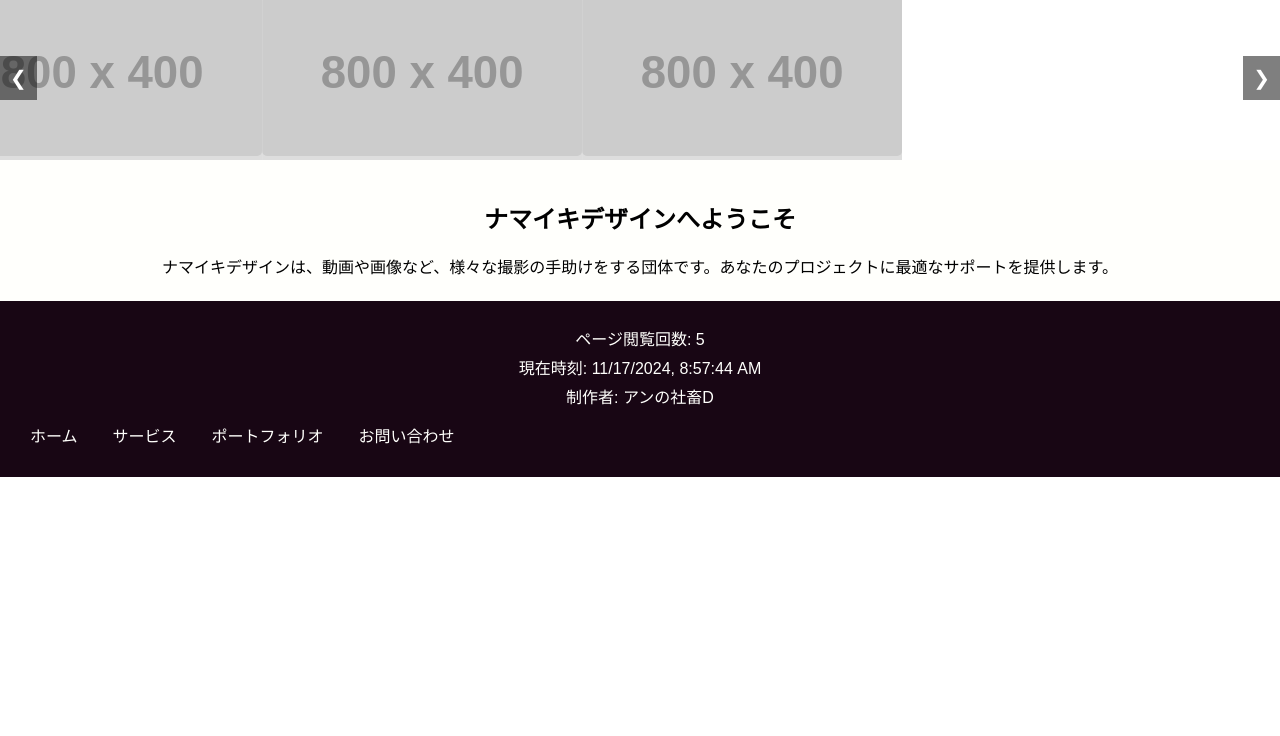
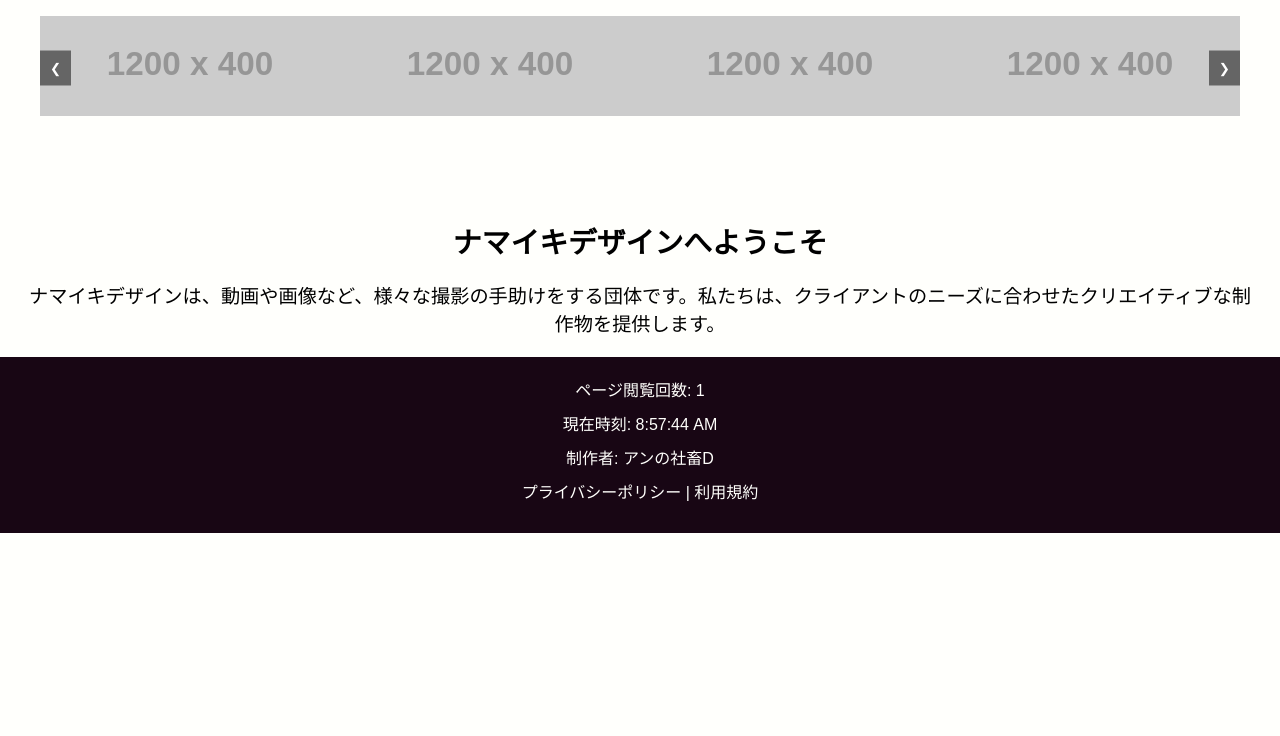
Before and after one commit to ATARO-QQQ/An-syachiku-portrait-home-test-jety-alpha-1, a plain HTML site: page index.html in a window 1280 px wide. Shown: the part 64-800 px from the top of the page. Drawn offline with Linux system fonts and the light colour scheme; placeholder pictures from the web are drawn by us.

Commit message:
Update index.html

```diff
--- a/index.html
+++ b/index.html
@@ -5,133 +5,120 @@
   <meta name="viewport" content="width=device-width, initial-scale=1.0">
   <title>ナマイキデザイン</title>
   <style>
-    /* 共通のスタイル */
-    body, html {
+    /* 全体のリセット */
+    * {
       margin: 0;
       padding: 0;
-      font-family: Arial, sans-serif;
       box-sizing: border-box;
     }
 
-    h1, p {
-      margin: 0;
-      padding: 0;
-    }
-
-    a {
-      text-decoration: none;
+    body {
+      font-family: Arial, sans-serif;
+      background-color: #fffffc;
     }
 
     /* ヘッダー */
     header {
       background-color: #180614;
       color: #fffffc;
-      padding: 10px 20px;
       position: fixed;
       top: 0;
-      width: 100%;
-      z-index: 1000;
+      left: 0;
+      right: 0;
+      padding: 10px 20px;
       display: flex;
       justify-content: space-between;
       align-items: center;
+      z-index: 1000;
     }
 
-    header h1 {
-      font-size: 20px;
-      font-weight: normal;
+    header .logo {
+      font-size: 1.5em;
     }
 
-    nav {
+    header nav {
       display: flex;
-      gap: 15px;
+      gap: 20px;
     }
 
-    nav a {
+    header nav a {
       color: #fffffc;
+      text-decoration: none;
       padding: 10px;
-      font-size: 16px;
       transition: background-color 0.3s, color 0.3s;
     }
 
-    nav a:hover {
+    header nav a:hover {
       background-color: #83ccd2;
       color: #180614;
     }
 
+    /* メニュートグル */
     .menu-toggle {
       display: none;
+      background-color: #fffffc;
+      border: none;
+      padding: 10px;
       cursor: pointer;
-      font-size: 30px;
     }
 
     /* クルーセル */
-    .carousel {
+    .carousel-container {
       position: relative;
-      max-width: 100%;
-      margin-top: 60px; /* ヘッダーの高さ分 */
-      display: flex;
-      justify-content: center;
+      width: 100%;
+      max-width: 1200px;
+      margin: 80px auto;
       overflow: hidden;
     }
 
-    .carousel-wrapper {
+    .carousel {
       display: flex;
       transition: transform 0.5s ease;
     }
 
-    .carousel-item {
-      min-width: 100%;
-      height: auto;
-      background-color: #ddd;
-      display: flex;
-      justify-content: center;
-      align-items: center;
-      text-align: center;
+    .carousel img {
+      width: 100%;
+      object-fit: cover;
     }
 
-    .carousel img {
+    .carousel a {
+      display: block;
       width: 100%;
-      height: auto;
-      border-radius: 5px;
     }
 
-    .carousel-controls {
+    .carousel-control {
       position: absolute;
       top: 50%;
-      width: 100%;
-      display: flex;
-      justify-content: space-between;
       transform: translateY(-50%);
+      background-color: rgba(0, 0, 0, 0.5);
+      color: white;
+      border: none;
+      padding: 10px;
+      cursor: pointer;
+      z-index: 10;
     }
 
-    .carousel-controls button {
-      background-color: rgba(0, 0, 0, 0.5);
-      color: #fff;
-      border: none;
-      padding: 10px;
-      font-size: 20px;
-      cursor: pointer;
+    .carousel-control.left {
+      left: 0;
     }
 
-    .carousel-controls button:hover {
-      background-color: rgba(0, 0, 0, 0.8);
+    .carousel-control.right {
+      right: 0;
     }
 
     /* 本文 */
     .content {
-      background-color: #fffffc;
       padding: 20px;
       text-align: center;
     }
 
     .content h2 {
-      font-size: 24px;
+      font-size: 1.8em;
       margin-bottom: 20px;
     }
 
     .content p {
-      font-size: 16px;
-      line-height: 1.6;
+      font-size: 1.2em;
     }
 
     /* フッター */
@@ -143,74 +130,87 @@
     }
 
     footer p {
-      margin: 5px 0;
+      margin-bottom: 10px;
     }
 
-    /* メディアクエリ */
-    /* スマホ、フィーチャーフォン */
-    @media (max-width: 480px) {
-      nav {
+    footer a {
+      color: #fffffc;
+      text-decoration: none;
+    }
+
+    footer a:hover {
+      color: #83ccd2;
+    }
+
+    /* レスポンシブデザイン */
+    @media (max-width: 1200px) {
+      .carousel img {
+        width: 75%;
+      }
+    }
+
+    @media (max-width: 768px) {
+      header nav {
         display: none;
-        flex-direction: column;
-        position: absolute;
-        top: 60px;
-        right: 0;
-        background-color: #180614;
-        width: 200px;
-        border-radius: 5px;
-      }
-
-      nav a {
-        padding: 15px;
-        text-align: right;
       }
 
       .menu-toggle {
         display: block;
-        color: #fffffc;
       }
 
-      header h1 {
-        font-size: 16px;
+      .menu-active nav {
+        display: flex;
+        flex-direction: column;
+        gap: 10px;
       }
 
-      .carousel {
-        margin-top: 100px;
+      .carousel img {
+        width: 100%;
       }
 
-      .carousel-item {
-        min-width: 100%;
+      .carousel-container {
+        max-width: 100%;
       }
     }
 
-    /* タブレット */
-    @media (max-width: 768px) {
-      .carousel-item {
-        min-width: 80%;
+    @media (max-width: 480px) {
+      header .logo {
+        font-size: 1.2em;
+      }
+
+      .carousel img {
+        width: 100%;
+      }
+
+      .content h2 {
+        font-size: 1.5em;
+      }
+
+      .content p {
+        font-size: 1em;
       }
     }
 
-    /* パソコン */
-    @media (max-width: 1200px) {
-      .carousel-item {
-        min-width: 70%;
+    @media (max-width: 240px) {
+      .carousel img {
+        width: 100%;
       }
-    }
 
-    /* 高解像度デバイス */
-    @media (min-width: 1201px) {
-      .carousel-item {
-        min-width: 25%;
+      .content h2 {
+        font-size: 1.2em;
+      }
+
+      .content p {
+        font-size: 0.9em;
       }
     }
   </style>
 </head>
 <body>
-
   <!-- ヘッダー -->
   <header>
-    <h1>ナマイキデザイン</h1>
-    <div class="menu-toggle" onclick="toggleMenu()">&#9776;</div>
+    <div class="logo">ナマイキデザイン</div>
+    <button class="menu-toggle" onclick="toggleMenu()">☰</button>
     <nav>
       <a href="#">ホーム</a>
       <a href="#">サービス</a>
@@ -220,23 +220,21 @@
   </header>
 
   <!-- クルーセル -->
-  <div class="carousel">
-    <div class="carousel-wrapper">
-      <div class="carousel-item"><a href="#"><img src="https://via.placeholder.com/800x400/aaa/fff?text=Image+1" alt="Image 1"></a></div>
-      <div class="carousel-item"><a href="#"><img src="https://via.placeholder.com/800x400/aaa/fff?text=Image+2" alt="Image 2"></a></div>
-      <div class="carousel-item"><a href="#"><img src="https://via.placeholder.com/800x400/aaa/fff?text=Image+3" alt="Image 3"></a></div>
-      <div class="carousel-item"><a href="#"><img src="https://via.placeholder.com/800x400/aaa/fff?text=Image+4" alt="Image 4"></a></div>
+  <div class="carousel-container">
+    <div class="carousel">
+      <a href="#"><img src="https://via.placeholder.com/1200x400" alt="スライド1"></a>
+      <a href="#"><img src="https://via.placeholder.com/1200x400" alt="スライド2"></a>
+      <a href="#"><img src="https://via.placeholder.com/1200x400" alt="スライド3"></a>
+      <a href="#"><img src="https://via.placeholder.com/1200x400" alt="スライド4"></a>
     </div>
-    <div class="carousel-controls">
-      <button onclick="prevSlide()">❮</button>
-      <button onclick="nextSlide()">❯</button>
-    </div>
+    <button class="carousel-control left" onclick="moveSlide(-1)">&#10094;</button>
+    <button class="carousel-control right" onclick="moveSlide(1)">&#10095;</button>
   </div>
 
   <!-- 本文 -->
   <div class="content">
     <h2>ナマイキデザインへようこそ</h2>
-    <p>ナマイキデザインは、動画や画像など、様々な撮影の手助けをする団体です。あなたのプロジェクトに最適なサポートを提供します。</p>
+    <p>ナマイキデザインは、動画や画像など、様々な撮影の手助けをする団体です。私たちは、クライアントのニーズに合わせたクリエイティブな制作物を提供します。</p>
   </div>
 
   <!-- フッター -->
@@ -244,59 +242,35 @@
     <p>ページ閲覧回数: <span id="view-count">0</span></p>
     <p>現在時刻: <span id="current-time"></span></p>
     <p>制作者: アンの社畜D</p>
-    <nav>
-      <a href="#">ホーム</a>
-      <a href="#">サービス</a>
-      <a href="#">ポートフォリオ</a>
-      <a href="#">お問い合わせ</a>
-    </nav>
+    <p><a href="#">プライバシーポリシー</a> | <a href="#">利用規約</a></p>
   </footer>
 
   <script>
-    // メニュートグルの表示・非表示
+    // メニュートグル
     function toggleMenu() {
-      const nav = document.querySelector('nav');
-      nav.style.display = (nav.style.display === 'flex') ? 'none' : 'flex';
+      document.querySelector('header').classList.toggle('menu-active');
     }
 
-    // クルーセル操作
-    let currentSlide = 0;
-    const slides = document.querySelectorAll('.carousel-item');
-    const totalSlides = slides.length;
+    // クルーセル
+    let currentIndex = 0;
 
-    function nextSlide() {
-      currentSlide = (currentSlide + 1) % totalSlides;
-      updateCarousel();
-    }
-
-    function prevSlide() {
-      currentSlide = (currentSlide - 1 + totalSlides) % totalSlides;
-      updateCarousel();
-    }
-
-    function updateCarousel() {
-      const carouselWrapper = document.querySelector('.carousel-wrapper');
-      carouselWrapper.style.transform = `translateX(-${currentSlide * 100}%)`;
+    function moveSlide(direction) {
+      const slides = document.querySelectorAll('.carousel a');
+      const totalSlides = slides.length;
+      currentIndex = (currentIndex + direction + totalSlides) % totalSlides;
+      document.querySelector('.carousel').style.transform = `translateX(-${100 * currentIndex}%)`;
     }
 
     // ページ閲覧回数
     let viewCount = 0;
-    document.addEventListener('DOMContentLoaded', () => {
-      setInterval(() => {
-        viewCount++;
-        document.getElementById('view-count').innerText = viewCount;
-      }, 1000);
+    document.getElementById('view-count').textContent = ++viewCount;
 
-      // 現在時刻の表示
-      setInterval(() => {
-        const now = new Date();
-        document.getElementById('current-time').innerText = now.toLocaleString();
-      }, 1000);
-    });
-
-    // 自動スライド
-    setInterval(nextSlide, 5000);
+    // 現在時刻
+    function updateTime() {
+      const now = new Date();
+      document.getElementById('current-time').textContent = now.toLocaleTimeString();
+    }
+    setInterval(updateTime, 1000);
   </script>
-
 </body>
 </html>
```
